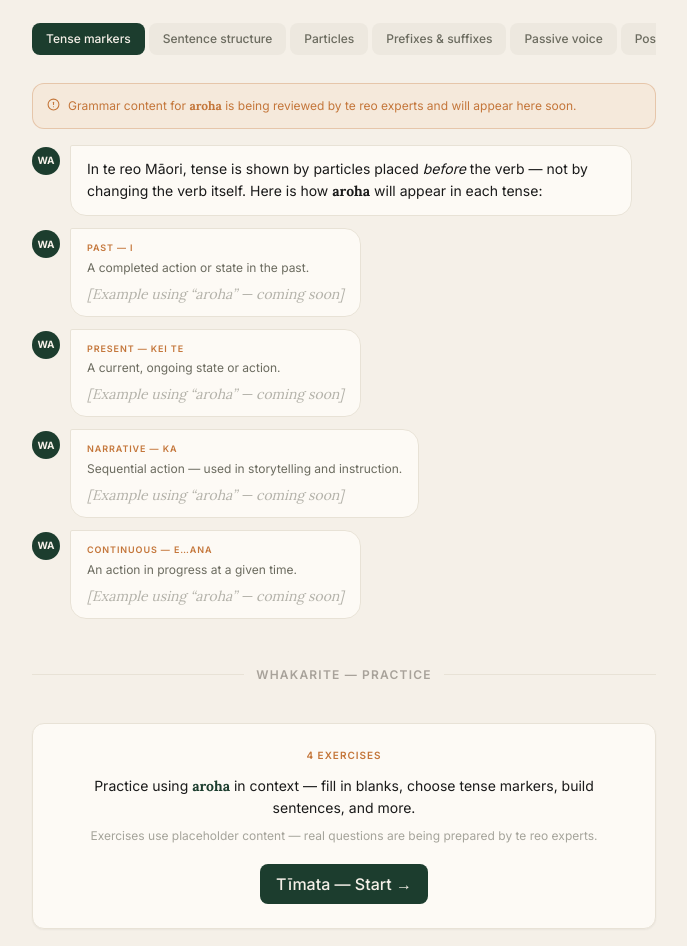
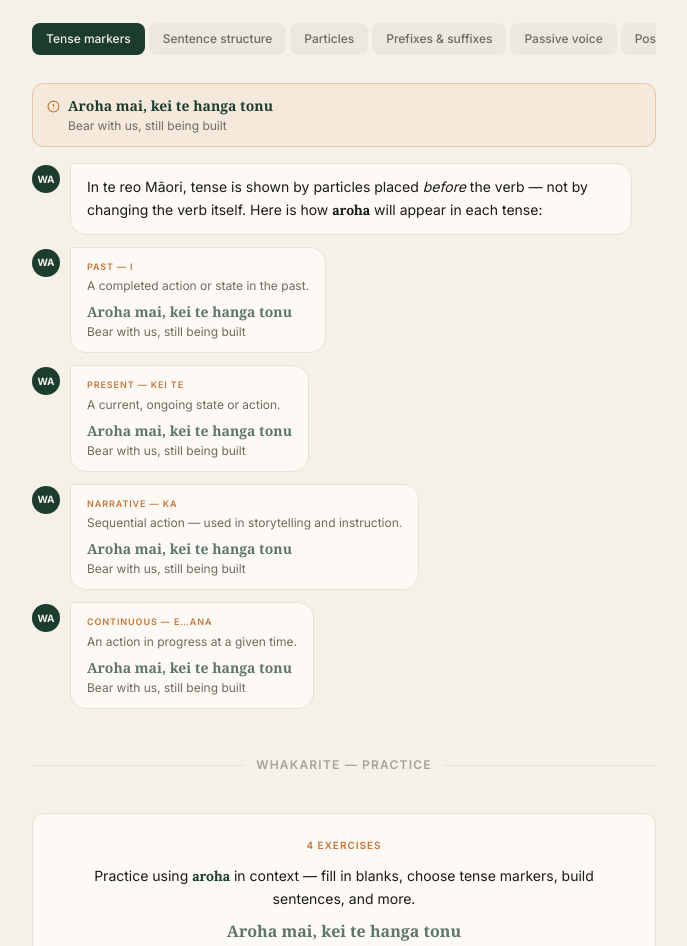
Before and after one commit to jtamaariki-coder/te-reo-dictionary, a Next.js app: page /word/aroha/learn in a window 1280 px wide. Shown: the part 286-1232 px from the top of the page, without its empty margins (296-983 px from the left). Built offline with nearby package versions, Linux system fonts and the light colour scheme.

Commit message:
content: replace coming-soon placeholders with Aroha mai kei te hanga tonu
Co-Authored-By: Claude Sonnet 4.6 <noreply@anthropic.com>

```diff
--- a/src/app/not-found.tsx
+++ b/src/app/not-found.tsx
@@ -5,7 +5,14 @@ export default function NotFound() {
     <main className="flex flex-col items-center justify-center min-h-[60vh] text-center px-4">
       <p style={{ color: 'var(--terracotta)' }} className="text-sm font-medium tracking-widest uppercase mb-4">404</p>
       <h1 className="text-4xl mb-4" style={{ fontFamily: 'Georgia, serif' }}>Kāore i kitea</h1>
-      <p className="mb-8" style={{ color: 'var(--text-secondary)' }}>The page you were looking for does not exist.</p>
+      <p className="mb-8">
+        <span className="block maori-word text-lg font-semibold" style={{ fontFamily: 'Georgia, serif', color: 'var(--accent)' }}>
+          Aroha mai, kei te hanga tonu
+        </span>
+        <span className="block text-sm mt-1" style={{ color: 'var(--text-secondary)' }}>
+          Bear with us, still being built
+        </span>
+      </p>
       <div className="flex gap-4">
         <Link href="/" className="btn-ghost">← Home</Link>
         <Link href="/browse" className="btn-ghost">Browse all words</Link>
--- a/src/components/WordDetail.tsx
+++ b/src/components/WordDetail.tsx
@@ -78,18 +78,27 @@ export default function WordDetail({ word }: Props) {
       </div>
 
       {/* Examples */}
-      {word.example_sentences.length > 0 && (
-        <section className="mb-7">
-          <h2 className="text-[10px] font-semibold uppercase tracking-widest mb-3" style={{ color: 'var(--text-secondary)' }}>
-            Example sentences
-          </h2>
+      <section className="mb-7">
+        <h2 className="text-[10px] font-semibold uppercase tracking-widest mb-3" style={{ color: 'var(--text-secondary)' }}>
+          Example sentences
+        </h2>
+        {word.example_sentences.length > 0 ? (
           <div className="space-y-3">
             {word.example_sentences.map((sentence, i) => (
               <ExampleSentence key={i} sentence={sentence} index={word.example_sentences.length > 1 ? i : undefined} />
             ))}
           </div>
-        </section>
-      )}
+        ) : (
+          <div className="rounded-xl border px-5 py-4" style={{ background: 'var(--card)', borderColor: 'var(--border)' }}>
+            <p className="maori-word font-semibold" style={{ fontFamily: 'Georgia, serif', color: 'var(--accent)' }}>
+              Aroha mai, kei te hanga tonu
+            </p>
+            <p className="text-xs mt-1" style={{ color: 'var(--text-secondary)' }}>
+              Bear with us, still being built
+            </p>
+          </div>
+        )}
+      </section>
 
       {/* Categories */}
       {word.categories.length > 0 && (
--- a/src/components/learn/GrammarTabs.tsx
+++ b/src/components/learn/GrammarTabs.tsx
@@ -68,22 +68,30 @@ function PlaceholderRow({ label, sublabel, word }: { label: string; sublabel: st
         {label}
       </span>
       <span className="text-xs block mb-2" style={{ color: 'var(--text-secondary)' }}>{sublabel}</span>
-      <span className="block font-display maori-word text-sm italic" style={{ color: 'var(--text-secondary)', opacity: 0.5 }}>
-        [Example using &ldquo;{word.maori}&rdquo; — coming soon]
+      <span className="block maori-word text-sm font-semibold" style={{ fontFamily: 'Georgia, serif', color: 'var(--accent)', opacity: 0.7 }}>
+        Aroha mai, kei te hanga tonu
+      </span>
+      <span className="block text-xs mt-0.5" style={{ color: 'var(--text-secondary)' }}>
+        Bear with us, still being built
       </span>
     </TeacherBubble>
   )
 }
 
-function ComingSoonBanner({ word }: { word: WordEntry }) {
+function ComingSoonBanner({ word: _word }: { word: WordEntry }) {
   return (
-    <div className="flex items-start gap-2 rounded-xl border px-3.5 py-3 mb-4 text-xs leading-relaxed"
-      style={{ background: 'var(--terracotta-light)', borderColor: 'color-mix(in srgb, var(--terracotta) 30%, transparent)', color: 'var(--terracotta)' }}>
-      <svg xmlns="http://www.w3.org/2000/svg" width="13" height="13" viewBox="0 0 24 24" fill="none" stroke="currentColor" strokeWidth="2" strokeLinecap="round" strokeLinejoin="round" className="shrink-0 mt-0.5">
+    <div className="flex items-start gap-2 rounded-xl border px-3.5 py-3 mb-4"
+      style={{ background: 'var(--terracotta-light)', borderColor: 'color-mix(in srgb, var(--terracotta) 30%, transparent)' }}>
+      <svg xmlns="http://www.w3.org/2000/svg" width="13" height="13" viewBox="0 0 24 24" fill="none" stroke="currentColor" strokeWidth="2" strokeLinecap="round" strokeLinejoin="round" className="shrink-0 mt-1" style={{ color: 'var(--terracotta)' }}>
         <circle cx="12" cy="12" r="10" /><line x1="12" y1="8" x2="12" y2="12" /><line x1="12" y1="16" x2="12.01" y2="16" />
       </svg>
       <span>
-        Grammar content for <strong className="font-display maori-word">{word.maori}</strong> is being reviewed by te reo experts and will appear here soon.
+        <span className="block maori-word font-semibold text-sm" style={{ fontFamily: 'Georgia, serif', color: 'var(--accent)' }}>
+          Aroha mai, kei te hanga tonu
+        </span>
+        <span className="block text-xs mt-0.5" style={{ color: 'var(--text-secondary)' }}>
+          Bear with us, still being built
+        </span>
       </span>
     </div>
   )
@@ -115,8 +123,11 @@ function StructureTab({ word }: { word: WordEntry }) {
         Here is how a sentence with <strong className="font-display maori-word">{word.maori}</strong> breaks down:
       </TeacherBubble>
       <TeacherBubble>
-        <span className="block font-display maori-word text-sm italic mb-3" style={{ color: 'var(--text-secondary)', opacity: 0.5 }}>
-          [Example sentence — coming soon]
+        <span className="block maori-word text-sm font-semibold mb-1" style={{ fontFamily: 'Georgia, serif', color: 'var(--accent)', opacity: 0.7 }}>
+          Aroha mai, kei te hanga tonu
+        </span>
+        <span className="block text-xs mb-3" style={{ color: 'var(--text-secondary)' }}>
+          Bear with us, still being built
         </span>
         <div className="flex flex-wrap gap-2 text-xs">
           {[
@@ -129,9 +140,6 @@ function StructureTab({ word }: { word: WordEntry }) {
             </span>
           ))}
         </div>
-        <p className="text-xs mt-2 italic" style={{ color: 'var(--text-secondary)', opacity: 0.5 }}>
-          Colour-coded breakdown coming soon
-        </p>
       </TeacherBubble>
     </div>
   )
@@ -166,8 +174,11 @@ function AffixesTab({ word }: { word: WordEntry }) {
             {a.affix} ({a.type})
           </span>
           <span className="text-xs block mb-1.5" style={{ color: 'var(--text-secondary)' }}>{a.meaning}</span>
-          <span className="block font-display maori-word text-sm" style={{ color: 'var(--text-secondary)', opacity: 0.5 }}>
-            {a.type === 'prefix' ? `${a.affix}${word.maori}` : `${word.maori}${a.affix}`} → [result coming soon]
+          <span className="block maori-word text-sm font-semibold" style={{ fontFamily: 'Georgia, serif', color: 'var(--accent)', opacity: 0.7 }}>
+            Aroha mai, kei te hanga tonu
+          </span>
+          <span className="block text-xs mt-0.5" style={{ color: 'var(--text-secondary)' }}>
+            Bear with us, still being built
           </span>
         </TeacherBubble>
       ))}
@@ -184,7 +195,7 @@ function PassiveTab({ word }: { word: WordEntry }) {
         The passive is very common and important in daily speech.
       </TeacherBubble>
       <PlaceholderRow label="Active voice" sublabel={`Using "${word.maori}" actively`} word={word} />
-      <PlaceholderRow label={`Passive form of "${word.maori}"`} sublabel={`${word.maori}[-suffix] → coming soon`} word={word} />
+      <PlaceholderRow label={`Passive form of "${word.maori}"`} sublabel="Form being confirmed by te reo experts" word={word} />
     </div>
   )
 }
@@ -207,8 +218,11 @@ function PossessivesTab({ word }: { word: WordEntry }) {
             {cat}
           </span>
           <span className="text-xs block mb-1.5" style={{ color: 'var(--text-secondary)' }}>{examples}</span>
-          <span className="block font-display maori-word text-sm italic" style={{ color: 'var(--text-secondary)', opacity: 0.5 }}>
-            [Example with &ldquo;{word.maori}&rdquo; — coming soon]
+          <span className="block maori-word text-sm font-semibold" style={{ fontFamily: 'Georgia, serif', color: 'var(--accent)', opacity: 0.7 }}>
+            Aroha mai, kei te hanga tonu
+          </span>
+          <span className="block text-xs mt-0.5" style={{ color: 'var(--text-secondary)' }}>
+            Bear with us, still being built
           </span>
         </TeacherBubble>
       ))}
--- a/src/components/learn/PracticeSection.tsx
+++ b/src/components/learn/PracticeSection.tsx
@@ -131,11 +131,13 @@ function FeedbackMsg({ correct, model }: { correct: boolean; model: string }) {
 
 function PlaceholderBadge() {
   return (
-    <div className="flex items-center gap-1.5 text-xs mb-3" style={{ color: 'var(--text-secondary)', opacity: 0.6 }}>
-      <svg xmlns="http://www.w3.org/2000/svg" width="11" height="11" viewBox="0 0 24 24" fill="none" stroke="currentColor" strokeWidth="2" strokeLinecap="round" strokeLinejoin="round">
-        <circle cx="12" cy="12" r="10" /><line x1="12" y1="8" x2="12" y2="12" /><line x1="12" y1="16" x2="12.01" y2="16" />
-      </svg>
-      Placeholder — real content being prepared by te reo experts
+    <div className="mb-3">
+      <span className="maori-word text-sm font-semibold" style={{ fontFamily: 'Georgia, serif', color: 'var(--accent)', opacity: 0.7 }}>
+        Aroha mai, kei te hanga tonu
+      </span>
+      <span className="block text-xs mt-0.5" style={{ color: 'var(--text-secondary)' }}>
+        Bear with us, still being built
+      </span>
     </div>
   )
 }
@@ -399,8 +401,13 @@ function IntroScreen({ word, onStart }: { word: WordEntry; onStart: () => void }
         <span className="font-display font-bold maori-word" style={{ color: 'var(--accent)' }}>{word.maori}</span>{' '}
         in context — fill in blanks, choose tense markers, build sentences, and more.
       </p>
-      <p className="text-xs mb-5" style={{ color: 'var(--text-secondary)', opacity: 0.6 }}>
-        Exercises use placeholder content — real questions are being prepared by te reo experts.
+      <p className="mb-5">
+        <span className="block maori-word font-semibold" style={{ fontFamily: 'Georgia, serif', color: 'var(--accent)', opacity: 0.7 }}>
+          Aroha mai, kei te hanga tonu
+        </span>
+        <span className="block text-xs mt-0.5" style={{ color: 'var(--text-secondary)' }}>
+          Bear with us, still being built
+        </span>
       </p>
       <button onClick={onStart} className="btn-primary">
         Tīmata — Start →
```
